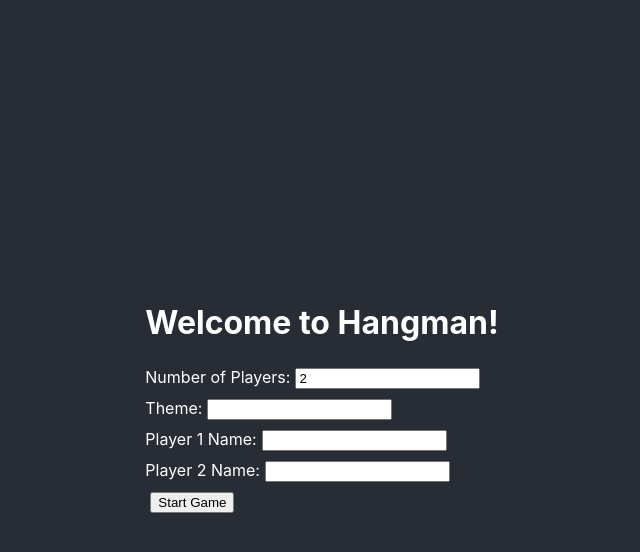
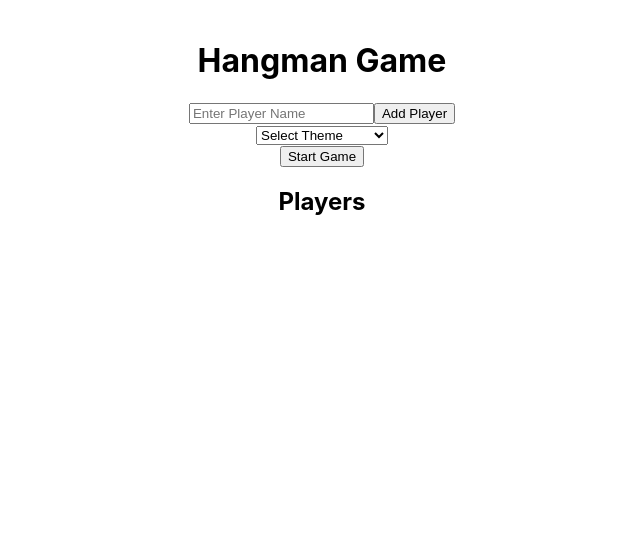
Before and after one commit to jordanrtaylor/hangman, a React (Create React App) app in the folder game/: page / in a window 1280 px wide. Shown: the top 552 px of the page, without its empty margins (318-958 px from the left). Built offline with nearby package versions, Linux system fonts and the light colour scheme; the HTML template or start-up script is replaced by a standard one.

Commit message:
Solid Foundation

```diff
--- a/game/src/App.tsx
+++ b/game/src/App.tsx
@@ -1,38 +1,37 @@
-// App.tsx
 import React, { useState } from 'react';
 import MainMenu from './components/MainMenu';
 import HangmanGame from './components/HangmanGame';
-import { Player } from './types';
-import './App.css';
+import { Theme } from './types'; // Import the Theme type if needed
 
-const App: React.FC = () => {
-  const [gameState, setGameState] = useState<{
-    players: Player[];
-    theme: string;
-  } | null>(null);
+const App = () => {
+  const [gameStarted, setGameStarted] = useState(false);
+  const [players, setPlayers] = useState<string[]>([]);
+  const [theme, setTheme] = useState<string>('');
 
-  const handleStart = (players: Player[], theme: string) => {
-    setGameState({ players, theme });
+  const handleStartGame = (playersInput: string[], themeInput: string) => {
+    setPlayers(playersInput);
+    setTheme(themeInput);
+    setGameStarted(true);
   };
 
-  const handleGameEnd = (players: Player[]) => {
-    // Sort players by score in descending order
-    const sortedPlayers = [...players].sort((a, b) => b.score - a.score);
-    // Display the scoreboard
-    alert(`Game Over! Scoreboard:\n${sortedPlayers.map(player => `${player.name}: ${player.score}`).join('\n')}`);
-    // Reset the game state
-    setGameState(null);
+  const resetGame = () => {
+    setGameStarted(false);
+    setPlayers([]);
+    setTheme('');
   };
 
   return (
-    <div>
-      {!gameState ? (
-        <MainMenu onStart={handleStart} />
+    <div className="App">
+      {gameStarted ? (
+        <HangmanGame
+          players={players}
+          theme={theme}
+        />
       ) : (
-        <HangmanGame players={gameState.players} theme={gameState.theme} onGameEnd={handleGameEnd} />
+        <MainMenu onStartGame={handleStartGame} />
       )}
     </div>
   );
-};
+}
 
 export default App;
--- a/game/src/HangmanGame.css
+++ /dev/null
@@ -1,32 +0,0 @@
-/* HangmanGame.css */
-.HangmanGame {
-    text-align: center;
-  }
-
-  .HangmanGame .word {
-    font-size: 2em;
-    letter-spacing: 0.1em;
-  }
-
-  .HangmanGame button {
-    padding: 5px 10px;
-    margin: 0 2px;
-    background-color: #61dafb;
-    border: none;
-    border-radius: 3px;
-  }
-
-  .HangmanGame button:disabled {
-    background-color: #ccc;
-  }
-
-  .HangmanGame .currentPlayer {
-    position: absolute;
-    top: 20px;
-    right: 20px;
-  }
-
-  .HangmanGame .gameOver {
-    font-size: 1.5em;
-    color: #d9534f;
-  }
--- a/game/src/Themes/ComputerScience.ts
+++ b/game/src/Themes/ComputerScience.ts
@@ -1,9 +1,6 @@
-// ComputerScience.ts
-const computerScienceWords = [
-    'algorithm',
-    'binary',
-    'compiler',
-    // ...add 100 or however many words you like
-  ];
-
-  export default computerScienceWords;
+export const ComputerScienceWords = [
+  'algorithm',
+  'database',
+  'encryption',
+  // Add more words
+];
--- /dev/null
+++ b/game/src/Themes/Meteorology.ts
@@ -0,0 +1,6 @@
+export const MeteorologyWords = [
+    'cyclone',
+    'humidity',
+    'precipitation',
+    // Add more words
+  ];
--- /dev/null
+++ b/game/src/Themes/Oceanology.ts
@@ -0,0 +1,6 @@
+export const OceanologyWords = [
+    'coral',
+    'abyss',
+    'tide',
+    // Add more words
+  ];
--- a/game/src/components/HangmanGame.tsx
+++ b/game/src/components/HangmanGame.tsx
@@ -1,99 +1,98 @@
-// HangmanGame.tsx
 import React, { useState, useEffect } from 'react';
-import { Player } from '../types';
-import computerScienceWords from '../Themes/ComputerScience'; // Static import for demonstration
-import '../HangmanGame.css';
+import '../styles/HangmanGame.css';
+import Scoreboard from './Scoreboard';
+import { ComputerScienceWords } from '../themes/ComputerScience';
+import { MeteorologyWords } from '../themes/Meteorology';
+import { OceanologyWords } from '../themes/Oceanology';
 
 interface HangmanGameProps {
-  players: Player[];
+  players: string[];
   theme: string;
-  onGameEnd: (players: Player[]) => void;
 }
 
-const HangmanGame: React.FC<HangmanGameProps> = ({ players, theme, onGameEnd }) => {
+const HangmanGame: React.FC<HangmanGameProps> = ({ players, theme }) => {
+  const [currentWord, setCurrentWord] = useState('');
+  const [guessedLetters, setGuessedLetters] = useState(new Set<string>());
+  const [remainingAttempts, setRemainingAttempts] = useState(6);
   const [currentPlayerIndex, setCurrentPlayerIndex] = useState(0);
-  const [guessedLetters, setGuessedLetters] = useState(new Set<string>());
+  const [scores, setScores] = useState<number[]>(new Array(players.length).fill(6));
   const [gameOver, setGameOver] = useState(false);
 
-  // Select a random word from the theme's word list
-  const selectRandomWord = (words: string[]) => {
-    return words[Math.floor(Math.random() * words.length)].toUpperCase();
+  useEffect(() => {
+    const wordList = theme === 'ComputerScience' ? ComputerScienceWords
+                  : theme === 'Meteorology' ? MeteorologyWords
+                  : OceanologyWords;
+    const word = wordList[Math.floor(Math.random() * wordList.length)].toUpperCase();
+    setCurrentWord(word);
+    setGuessedLetters(new Set<string>());
+    setRemainingAttempts(6);
+  }, [theme, currentPlayerIndex]);
+
+  const guessLetter = (letter: string) => {
+    const updatedGuessedLetters = new Set(guessedLetters.add(letter));
+    setGuessedLetters(updatedGuessedLetters);
+
+    if (!currentWord.includes(letter)) {
+      const newScores = [...scores];
+      newScores[currentPlayerIndex] -= 1;
+      setScores(newScores);
+      setRemainingAttempts(remainingAttempts - 1);
+    }
+
+    checkGameState(updatedGuessedLetters);
   };
 
-  // State to track the current word to guess
-  const [currentWord, setCurrentWord] = useState(selectRandomWord(computerScienceWords));
-
-  useEffect(() => {
-    // Reset the current word when the theme changes
-    setCurrentWord(selectRandomWord(computerScienceWords));
-  }, [theme]);
-  // Function to handle letter guesses
-  const handleGuess = (letter: string) => {
-    if (gameOver || guessedLetters.has(letter)) return;
-
-    setGuessedLetters(new Set([...guessedLetters, letter]));
-
-    // Check if the letter is in the word
-    if (!currentWord.includes(letter)) {
-      // Incorrect guess, decrement the player's score
-      const newPlayers = [...players];
-      newPlayers[currentPlayerIndex].score -= 1;
-      if (newPlayers[currentPlayerIndex].score <= 0) {
-        // Move to the next player or end the game
-        if (currentPlayerIndex + 1 < players.length) {
+  const checkGameState = (updatedGuessedLetters: Set<string>) => {
+    const isWordGuessed = currentWord.split('').every(letter => updatedGuessedLetters.has(letter));
+    if (isWordGuessed || remainingAttempts <= 0) {
+      if (currentPlayerIndex === players.length - 1) {
+        // All players have played, game over
+        setGameOver(true);
+      } else {
+        // Move to the next player
         setCurrentPlayerIndex(currentPlayerIndex + 1);
-        } else {
-          setGameOver(true);
-          onGameEnd(newPlayers);
       }
-      }
-    } else {
-      // Correct guess, update the game state if necessary
-      // For example, check if the player has won
     }
   };
 
-  // Function to start a new round or reset the game
-  const resetGame = () => {
-    setCurrentPlayerIndex(0);
-    setGuessedLetters(new Set<string>());
-    setGameOver(false);
-    // You can also choose a new word and reset scores if needed
+  const isLetterGuessed = (letter: string) => {
+    return guessedLetters.has(letter);
   };
 
-  // Placeholder for the game's UI
+  const renderedWord = currentWord.split('').map(letter =>
+    isLetterGuessed(letter) ? letter : '_'
+  ).join(' ');
+
+  const currentPlayer = players[currentPlayerIndex];
+
+  if (gameOver) {
+    return <Scoreboard players={players} scores={scores}  />;
+  }
+
   return (
-    <div className="HangmanGame">
-      {gameOver ? (
-        <div className="gameOver">
-          <p>Game Over</p>
-          <button onClick={resetGame}>Start New Game</button>
+    <div className="hangman-game">
+      <h1>Hangman</h1>
+      {/* Hangman drawing placeholder */}
+      <div className="word">
+        <p>{renderedWord}</p>
       </div>
-      ) : (
-        <div>
-          <div className="currentPlayer">
-            <p>Current Player: {players[currentPlayerIndex].name}</p>
-            <p>Score: {players[currentPlayerIndex].score}</p>
-          </div>
-          <div className="word">
-            {currentWord.split('').map((letter, index) => (
-              <span key={index} className="letter">
-                {guessedLetters.has(letter) ? letter : '_'}
-              </span>
-            ))}
-          </div>
-          <div>
-            {/* Render buttons or inputs for letter guesses */}
-            {'ABCDEFGHIJKLMNOPQRSTUVWXYZ'.split('').map((letter) => (
-              <button key={letter} onClick={() => handleGuess(letter)} disabled={guessedLetters.has(letter)}>
-                {guessedLetters.has(letter) ? '□' : letter}
+      <div className="alphabet">
+        {'ABCDEFGHIJKLMNOPQRSTUVWXYZ'.split('').map(letter => (
+          <button
+            key={letter}
+            onClick={() => guessLetter(letter)}
+            disabled={isLetterGuessed(letter)}
+          >
+            {letter}
           </button>
         ))}
       </div>
+      <div className="player-info">
+        <p>{currentPlayer}</p>
+        <p>Score: {scores[currentPlayerIndex]}</p>
       </div>
-      )}
     </div>
   );
-};
+}
 
 export default HangmanGame;
--- a/game/src/components/MainMenu.tsx
+++ b/game/src/components/MainMenu.tsx
@@ -1,66 +1,57 @@
-// MainMenu.tsx
 import React, { useState } from 'react';
-import { Player } from '../types';
+import '../styles/MainMenu.css';
 
-interface MainMenuProps {
-  onStart: (players: Player[], theme: string) => void;
-}
+const MainMenu = ({ onStartGame }: { onStartGame: (players: string[], theme: string) => void }) => {
+  const [playerName, setPlayerName] = useState('');
+  const [theme, setTheme] = useState('');
+  const [players, setPlayers] = useState<string[]>([]);
 
-const MainMenu: React.FC<MainMenuProps> = ({ onStart }) => {
-  const [playerCount, setPlayerCount] = useState(2); // Default to 2 players
-  const [theme, setTheme] = useState(''); // Theme can be empty initially
-  const [playerNames, setPlayerNames] = useState<string[]>([]);
-
-  const handlePlayerCountChange = (count: number) => {
-    setPlayerCount(count);
-    // Reset player names array with empty strings for each player
-    setPlayerNames(Array(count).fill(''));
+  const handleAddPlayer = () => {
+    setPlayers([...players, playerName]);
+    setPlayerName(''); // Reset the input after adding a player
   };
 
-  const handlePlayerNameChange = (name: string, index: number) => {
-    const newPlayerNames = [...playerNames];
-    newPlayerNames[index] = name;
-    setPlayerNames(newPlayerNames);
-  };
-
-  const handleSubmit = () => {
-    // Create player objects with names and initial score
-    const players: Player[] = playerNames.map(name => ({ name, score: 6 }));
-    onStart(players, theme);
+  const handleStartGame = () => {
+    if (players.length > 0 && theme) {
+      onStartGame(players, theme);
+    } else {
+      alert("Please add at least one player and select a theme.");
+    }
   };
 
   return (
-    <div>
-      <h1>Welcome to Hangman!</h1>
+    <div className="main-menu">
+      <h1>Hangman Game</h1>
       <div>
-        <label>Number of Players:</label>
         <input
-          type="number"
-          value={playerCount}
-          onChange={(e) => handlePlayerCountChange(Number(e.target.value))}
+          type="text"
+          value={playerName}
+          onChange={(e) => setPlayerName(e.target.value)}
+          placeholder="Enter Player Name"
         />
+        <button onClick={handleAddPlayer}>Add Player</button>
       </div>
       <div>
-        <label>Theme:</label>
-        <input
-          type="text"
-          value={theme}
-          onChange={(e) => setTheme(e.target.value)}
-        />
+        <select value={theme} onChange={(e) => setTheme(e.target.value)}>
+          <option value="">Select Theme</option>
+          <option value="ComputerScience">Computer Science</option>
+          <option value="Meteorology">Meteorology</option>
+          <option value="Oceanology">Oceanology</option>
+        </select>
       </div>
-      {Array.from({ length: playerCount }, (_, index) => (
-        <div key={index}>
-          <label>Player {index + 1} Name:</label>
-          <input
-            type="text"
-            value={playerNames[index]}
-            onChange={(e) => handlePlayerNameChange(e.target.value, index)}
-          />
-        </div>
-      ))}
-      <button onClick={handleSubmit}>Start Game</button>
+      <div>
+        <button onClick={handleStartGame}>Start Game</button>
+      </div>
+      <div>
+        <h2>Players</h2>
+        <ul>
+          {players.map((player, index) => (
+            <li key={index}>{player}</li>
+          ))}
+        </ul>
+      </div>
     </div>
   );
-};
+}
 
 export default MainMenu;
--- /dev/null
+++ b/game/src/components/Scoreboard.tsx
@@ -0,0 +1,28 @@
+import React from 'react';
+import '../styles/Scoreboard.css';
+
+interface ScoreboardProps {
+  players: string[];
+  scores: number[];
+}
+
+const Scoreboard: React.FC<ScoreboardProps> = ({ players, scores }) => {
+  const onContinue = () => {
+    // Redirect to homepage or reload the page
+    window.location.href = '/';
+  };
+
+  return (
+    <div className="scoreboard">
+      <h2>Scoreboard</h2>
+      <ul>
+        {players.map((player, index) => (
+          <li key={index}>{player}: {scores[index]}</li>
+        ))}
+      </ul>
+      <button onClick={onContinue}>Continue</button>
+    </div>
+  );
+}
+
+export default Scoreboard;
--- /dev/null
+++ b/game/src/styles/HangmanGame.css
@@ -0,0 +1,29 @@
+.hangman-game {
+  text-align: center;
+}
+
+.hangman-game .word {
+  font-size: 2em;
+  letter-spacing: 0.1em;
+  margin: 20px 0;
+}
+
+.hangman-game .alphabet {
+  margin: 20px 0;
+}
+
+.hangman-game .alphabet button {
+  padding: 5px 10px;
+  margin: 0 2px;
+  background-color: #61dafb;
+  border: none;
+  border-radius: 3px;
+}
+
+.hangman-game .alphabet button:disabled {
+  background-color: #ccc;
+}
+
+.hangman-game .player-info {
+  margin-top: 20px;
+}
--- /dev/null
+++ b/game/src/styles/MainMenu.css
@@ -0,0 +1,5 @@
+/* Example for MainMenu.css */
+.main-menu {
+    text-align: center;
+    padding: 20px;
+  }
--- /dev/null
+++ b/game/src/styles/Scoreboard.css
@@ -0,0 +1,14 @@
+/* Scoreboard.css */
+.scoreboard {
+    text-align: center;
+    padding: 20px;
+  }
+
+  .scoreboard ul {
+    list-style-type: none;
+    padding: 0;
+  }
+
+  .scoreboard li {
+    margin: 10px 0;
+  }
```
Also changed, not shown: game/src/types.ts (+8 -4 lines). Lines whose indentation alone changed are shown as unchanged.
